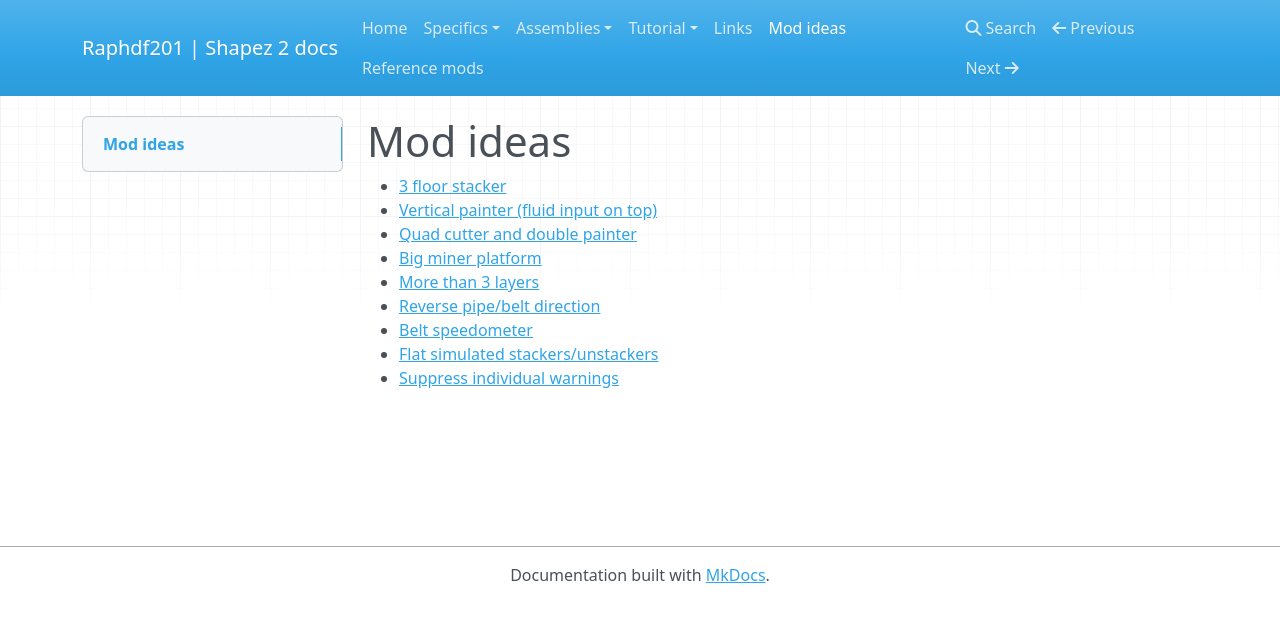
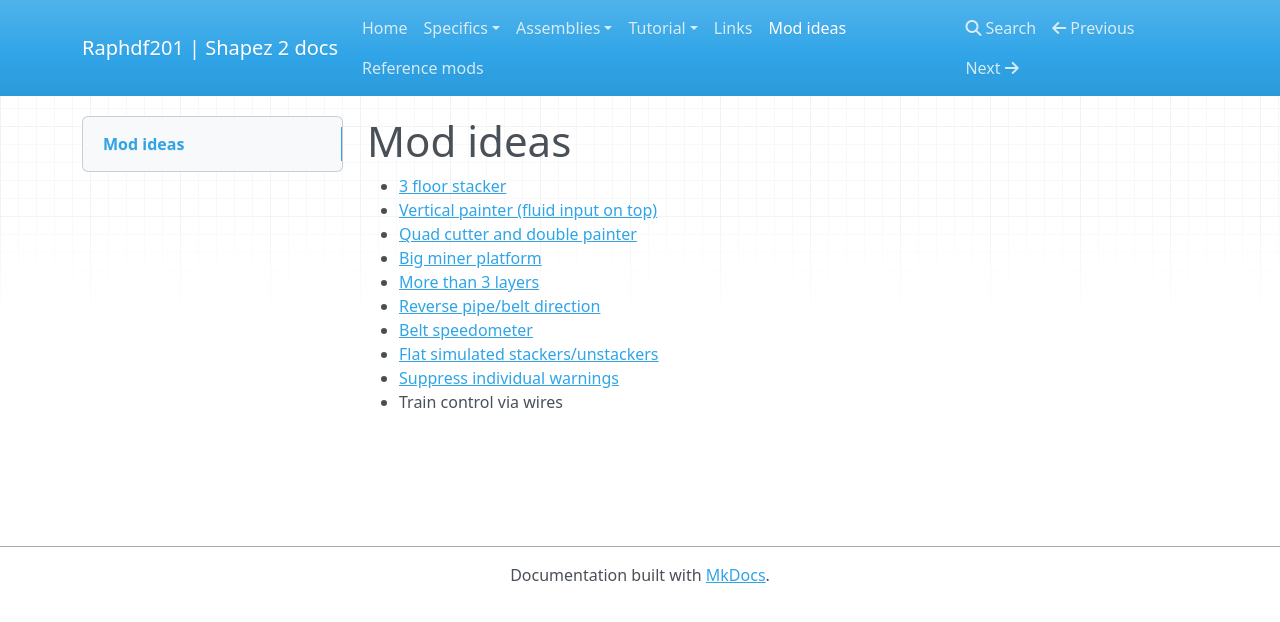
Before and after one commit to Raphdf201/shapez2-docs, an MkDocs documentation site: the page built from docs/modIdeas.md, in a window 1280 px wide. Shown: the top 622 px of the page. Built offline with MkDocs 1.6.1, drawn with Linux system fonts in a browser that asks for light colours; nearby versions of some CDN libraries.

Commit message:
add wired train control mod idea

```diff
--- a/docs/modIdeas.md
+++ b/docs/modIdeas.md
@@ -9,3 +9,4 @@
 - [Belt speedometer](https://discord.com/channels/1000343719314198548/1219552445798023250/1336574793503215626)
 - [Flat simulated stackers/unstackers](https://discord.com/channels/1000343719314198548/1461400611127034114)
 - [Suppress individual warnings](https://discord.com/channels/1000343719314198548/1000343719813324842/1485322679400661198)
+- Train control via wires
```
